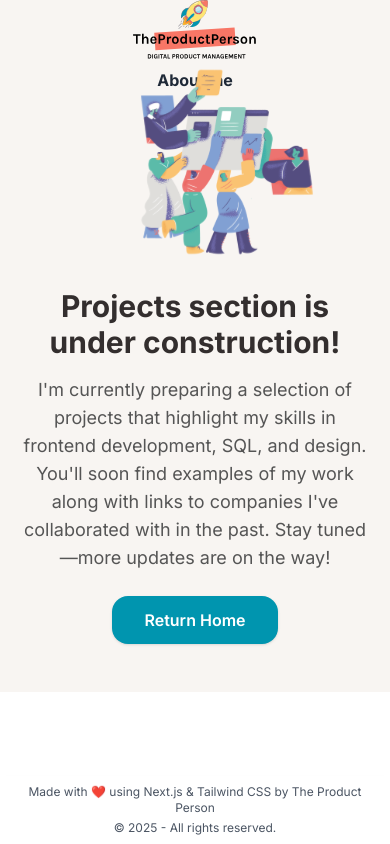
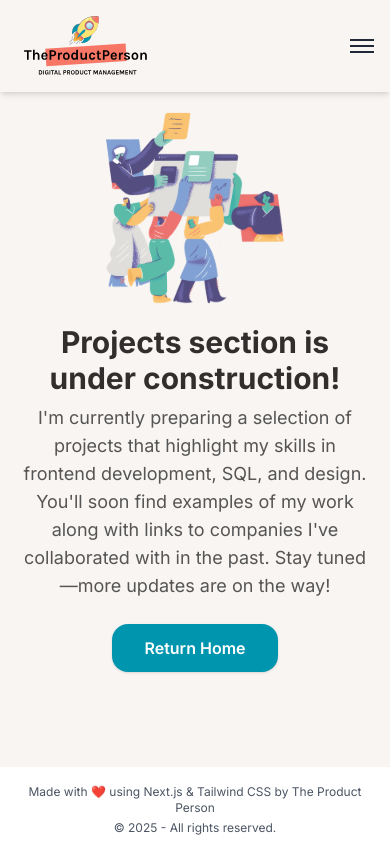
Before and after one commit to ozercetinkaya/theproductperson, a Next.js app: page /projects in a window 390 px wide. Built offline with nearby package versions, Linux system fonts and the light colour scheme.

Commit message:
responsıve fıxes

```diff
--- a/src/app/about/page.js
+++ b/src/app/about/page.js
@@ -37,8 +37,8 @@ const AboutPage = () => {
    <div className="grid grid-cols-1 md:grid-cols-[1.2fr_1.8fr] gap-20 items-start">
 
   {/* Sol sabit içerik – mobilde de görünür */}
-  <div className="flex md:sticky md:top-10 min-h-screen flex-col gap-12 px-6 md:px-8 pt-2 pb-4 bg-[#F8F5F2] text-[#332E2E]">
-{/* Üst Bilgi */}
+  <div className="flex md:sticky md:top-10 md:min-h-screen flex-col gap-12 px-6 md:px-8 pt-2 pb-4 bg-[#F8F5F2] text-[#332E2E]">
+  {/* Üst Bilgi */}
 <div>
   <h1 className="text-5xl font-extrabold leading-tight mb-2">Özer Çetinkaya</h1>
   <h2 className="text-xl text-[#555] mb-8">Product Owner</h2>
--- a/src/app/blog/page.js
+++ b/src/app/blog/page.js
@@ -3,30 +3,27 @@ import Link from "next/link";
 
 export default function BlogPage() {
   return (
-    <section className="w-full bg-[#F8F5F2] text-center py-20 px-4">
+    <section className="min-h-[80vh] flex flex-col justify-between bg-[#F8F5F2] text-center py-10 px-4">
       <div className="max-w-5xl mx-auto">
-
         {/* Illustration */}
-        <div className="relative w-full h-[220px] sm:h-[300px] md:h-[380px] -mt-28">
+        <div className="relative w-full h-[200px] sm:h-[280px] md:h-[340px] -mt-6">
           <Image
             src="/illustration-under-construction.svg"
             alt="Under Construction"
             fill
-            className="object-contain -translate-y-[16px]"
+            className="object-contain"
             priority
           />
         </div>
 
-        {/* Text + Button shifted up */}
-        <div className="-translate-y-8">
-          <h2 className="text-3xl sm:text-4xl font-bold mt-8 text-[#332E2E]">
+        {/* Text + Button */}
+        <div className="mt-4">
+          <h2 className="text-3xl sm:text-4xl font-bold text-[#332E2E]">
             Blog is under construction 🚧
           </h2>
           <p className="mt-2 text-[#555] text-lg">
             Stay tuned — articles, ideas and experiments are coming soon!
           </p>
-
-          {/* Return Home Button */}
           <Link
             href="/"
             className="inline-block mt-6 bg-[#0095AF] hover:bg-[#007A91] text-white font-semibold py-3 px-8 rounded-2xl shadow transition"
--- a/src/app/globals.css
+++ b/src/app/globals.css
@@ -24,3 +24,9 @@ body {
 html {
   scroll-behavior: smooth;
 }
+
+@media (max-width: 1211px) {
+  .hide-under-1212 {
+    display: none !important;
+  }
+}
--- a/src/app/projects/page.js
+++ b/src/app/projects/page.js
@@ -3,31 +3,28 @@ import Link from "next/link";
 
 export default function ProjectsPage() {
   return (
-    <section className="w-full bg-[#F8F5F2] text-center py-20 px-4">
+    <section className="min-h-[80vh] flex flex-col justify-between bg-[#F8F5F2] text-center py-10 px-4">
       <div className="max-w-5xl mx-auto">
-
         {/* Illustration */}
-        <div className="relative w-full h-[220px] sm:h-[300px] md:h-[380px] -mt-32">
+        <div className="relative w-full h-[200px] sm:h-[280px] md:h-[340px] -mt-6">
           <Image
             src="/illustration-under-construction-projects.svg"
             alt="Under Construction"
             fill
-            className="object-contain scale-[0.88] translate-x-[32px]"
+            className="object-contain"
             priority
           />
         </div>
 
-        {/* Text + Button shifted up */}
-        <div className="translate-y-8">
-          <h2 className="text-3xl sm:text-4xl font-bold -mt-4 text-[#332E2E]">
+        {/* Text + Button */}
+        <div className="mt-4">
+          <h2 className="text-3xl sm:text-4xl font-bold text-[#332E2E]">
             Projects section is under construction!
           </h2>
-          <p className="mt-4 text-[#555] text-lg">
+          <p className="mt-2 text-[#555] text-lg">
             I'm currently preparing a selection of projects that highlight my skills in frontend development, SQL, and design.
             You'll soon find examples of my work along with links to companies I've collaborated with in the past. Stay tuned—more updates are on the way!
           </p>
-
-          {/* Return Home Button */}
           <Link
             href="/"
             className="inline-block mt-6 bg-[#0095AF] hover:bg-[#007A91] text-white font-semibold py-3 px-8 rounded-2xl shadow transition"
--- a/src/components/Hero.js
+++ b/src/components/Hero.js
@@ -1,18 +1,18 @@
 import Image from "next/image";
 import { ArrowRight } from "lucide-react";
 
-
 const Hero = () => {
   return (
-<section className="relative h-[600px] bg-[#FFE473] border-l-2 border-[#0095AF] px-[80px] flex items-center justify-between overflow-hidden">
+    <section className="relative h-auto sm:h-[600px] bg-[#FFE473] border-l-2 border-[#0095AF] px-4 sm:px-[80px] pt-[0px] flex flex-col sm:flex-row items-center justify-between overflow-hidden">
 
       {/* Yazı alanı */}
-  <div className="max-w-2xl mr-auto ml-[80px]">
-    <h1 className="text-4xl font-bold text-[#332E2E] mb-4">
+      <div className="max-w-2xl sm:mr-auto sm:ml-[80px] pt-8 pb-8">
+        <h1 className="text-3xl sm:text-4xl font-bold text-[#332E2E] mb-4">
           Listening, Data, and AI for Smarter Products
         </h1>
-    <p className="text-lg text-[#555555] leading-relaxed">
-    As a product manager, I collaborate closely with designers and developers to understand challenges from every angle. Each discussion shapes intuitive, user-friendly solutions. I combine UX research with data-driven decisions, using AI to optimize workflows and enhance product performance. Continuous learning, supported by design exploration and AI-driven insights, keeps our products evolving and delivering exceptional user experiences.    </p>
+        <p className="text-base sm:text-lg text-[#555555] leading-relaxed">
+          As a product manager, I collaborate closely with designers and developers to understand challenges from every angle. Each discussion shapes intuitive, user-friendly solutions. I combine UX research with data-driven decisions, using AI to optimize workflows and enhance product performance. Continuous learning, supported by design exploration and AI-driven insights, keeps our products evolving and delivering exceptional user experiences.
+        </p>
         <a
           href="/blog"
           className="mt-8 inline-flex items-center bg-[#0095AF] text-white font-semibold py-3 px-7 rounded-2xl shadow hover:bg-[#007A91] transition"
@@ -26,10 +26,10 @@ const Hero = () => {
       <img
   src="/ozer-photo-hero.png"
   alt="Özer Çetinkaya"
-    className="absolute bottom-20 right-36 w-[380px] h-auto object-contain"
+  className="absolute bottom-20 right-36 w-[380px] h-auto object-contain hide-under-1212"
 />
+
     </section>
-
   );
 };
 
--- a/src/components/Navbar.js
+++ b/src/components/Navbar.js
@@ -1,14 +1,20 @@
-// components/Navbar.js
+"use client";
+
+import { useState } from "react";
 import Image from "next/image";
 import Link from "next/link";
 
 export default function Navbar() {
+  const [isMenuOpen, setIsMenuOpen] = useState(false);
+
+  const toggleMenu = () => setIsMenuOpen(!isMenuOpen);
+
   return (
-    <nav className="bg-[#F8F5F2] shadow-md h-[100px] sm:h-[120px]">
-      <div className="max-w-screen-xl mx-auto h-full flex flex-col sm:flex-row items-center justify-between px-4">
+    <nav className="bg-[#F8F5F2] shadow-md z-50 relative">
+      <div className="max-w-screen-xl mx-auto px-4 py-4 flex items-center justify-between">
 
         {/* Logo */}
-        <Link href="/" className="block" aria-label="Go to homepage">
+        <Link href="/" aria-label="Go to homepage">
           <div className="relative w-[140px] h-[60px] sm:w-[160px] sm:h-[70px]">
             <Image
               src="/tpplogo2.svg"
@@ -20,26 +26,39 @@ export default function Navbar() {
           </div>
         </Link>
 
+        {/* Hamburger */}
+        <button
+          className="sm:hidden flex flex-col space-y-1"
+          onClick={toggleMenu}
+          aria-label="Toggle Menu"
+        >
+          <span className="w-6 h-0.5 bg-gray-800"></span>
+          <span className="w-6 h-0.5 bg-gray-800"></span>
+          <span className="w-6 h-0.5 bg-gray-800"></span>
+        </button>
+
         {/* Menu */}
-        <ul className="flex flex-col sm:flex-row items-center space-y-1 sm:space-y-0 sm:space-x-6 mt-2 sm:mt-0">
-
-          <li>
+        <ul
+          className={`${
+            isMenuOpen ? "flex" : "hidden"
+          } sm:flex flex-col sm:flex-row absolute sm:static top-[100%] left-0 w-full sm:w-auto bg-[#F8F5F2] sm:bg-transparent items-center sm:space-x-6 px-4 py-4 sm:py-0 z-50`}
+        >
+          <li className="py-2 sm:py-0">
             <Link href="/about" className="text-gray-800 hover:text-[#332E2E] font-bold">
               About me
             </Link>
           </li>
-          <li>
+          <li className="py-2 sm:py-0">
             <Link href="/blog" className="text-gray-800 hover:text-[#332E2E] font-bold">
               Blog
             </Link>
           </li>
-          <li>
+          <li className="py-2 sm:py-0">
             <Link href="/projects" className="text-gray-800 hover:text-[#332E2E] font-bold">
               Projects
             </Link>
           </li>
         </ul>
-
       </div>
     </nav>
   );
```
Lines whose indentation alone changed are shown as unchanged.
